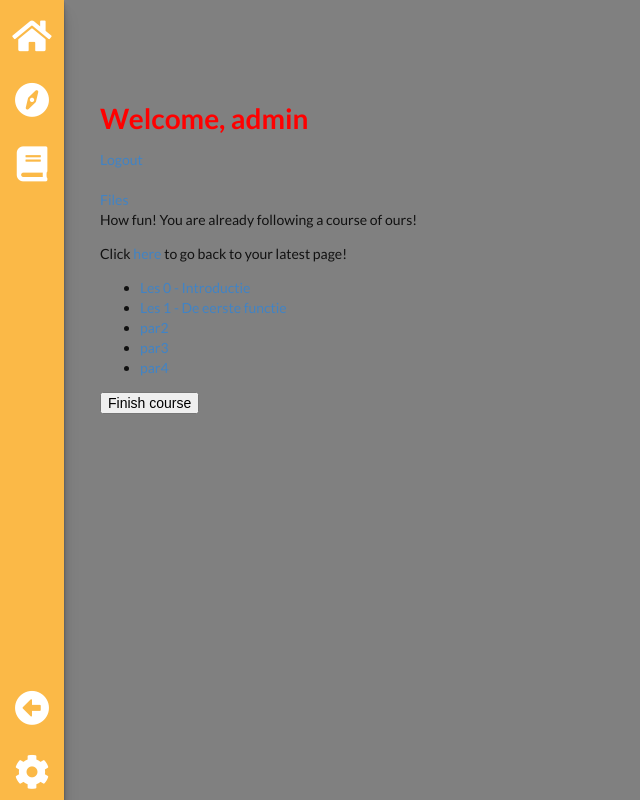
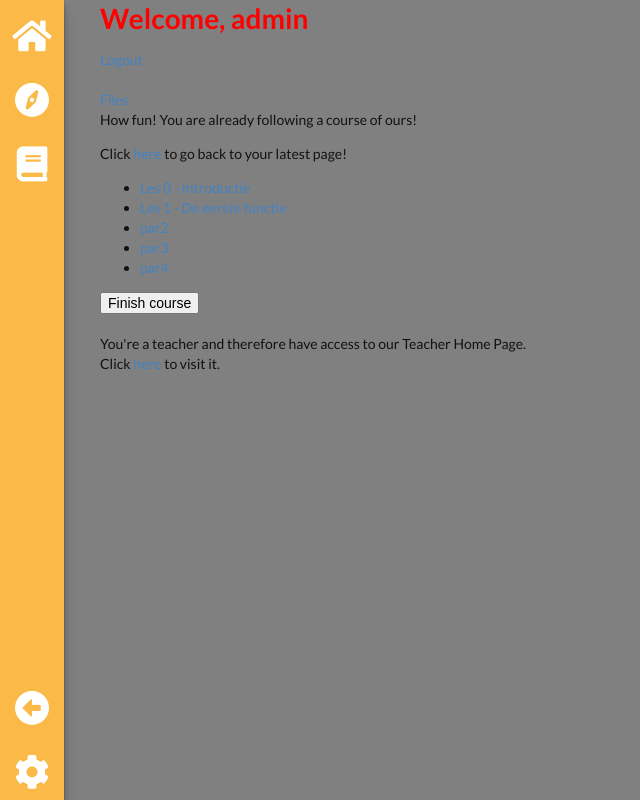
Before and after one commit to 126511/groteprogrammeer-ARCHIVE, a Django app: page /user in a window 1280 px wide. Shown: the whole page, without its empty margins (0-640 px from the left). Run offline with Django 3.2, Linux system fonts and the light colour scheme; a user stored in the database is signed in; data comes from the database, SQL or seed files in the repository; both versions use the stored data as it was after the commit.

Commit message:
started on teach functionality

```diff
--- a/docs/admin.py
+++ b/docs/admin.py
@@ -1,5 +1,5 @@
 from django.contrib import admin
 from .models import Term
 
-# Register your models here.
+# Import the models from models.py into the admin page
 admin.site.register(Term)
--- a/docs/urls.py
+++ b/docs/urls.py
@@ -1,6 +1,7 @@
 from django.urls import path
 from . import views
 
+# Define all urls from the docs webapp
 urlpatterns = [
     path("index/", views.docsindex, name="docsindex"),
     path("<slug:term>/", views.definition, name="definition"),
--- a/files/templates/files/file_view.html
+++ b/files/templates/files/file_view.html
@@ -108,6 +108,7 @@
 
 </div>
 
+{{ docs }}
 <input type="hidden" id="docs" name="docs" value="{{ docs }}">
 
 <script>
--- a/files/views.py
+++ b/files/views.py
@@ -84,7 +84,7 @@ def file_view(request, chapterpath, path):
     docs = dict()
 
     for every in d:
-       docs[every.term] = every.definition
+       docs[every.link] = every.definition
 
     jsonobj = json.dumps(docs)
 
--- a/home/admin.py
+++ b/home/admin.py
@@ -1,8 +1,9 @@
 from django.contrib import admin
-from .models import Course, Courselist, Progress, OldProgress
+from .models import Course, Courselist, Progress, OldProgress, Teachers
 
-# Register your models here.
+# Import the models from models.py into the admin page
 admin.site.register(Course)
 admin.site.register(Courselist)
 admin.site.register(Progress)
 admin.site.register(OldProgress)
+admin.site.register(Teachers)
--- a/home/models.py
+++ b/home/models.py
@@ -4,38 +4,70 @@ from files.models import LatestPage, Filepage
 
 # Create your models here.
 
+# Model lists all courses
 class Courselist(models.Model):
+    # Storing their name (e.g. Chapter 1)
     name = models.CharField(max_length=64)
+    # and their starting page (e.g. Paragraph 1)
     start = models.ForeignKey(Filepage, on_delete=models.CASCADE, null=True, blank=True)
 
+    # Define this model's name for the admin page
     def __str__(self):
         return "Course " + self.name + " at /" + self.start.chapterpath
 
+# Model that combines a course with a user
 class Course(models.Model):
+    # Storing the user
     user = models.ForeignKey(User, on_delete=models.CASCADE)
+    # and their course
     course = models.ForeignKey(Courselist, on_delete=models.CASCADE)
 
+    # Define this model's name for the admin page
     def __str__(self):
         return "User " + self.user.username + " studies " + str(self.course.name)
 
-
-
+# Model that stores the user's current progress
 class Progress(models.Model):
+    # Storing their course,
     course = models.ForeignKey(Course, on_delete=models.CASCADE)
+    # the page of the progress were saving
     path = models.ForeignKey(Filepage, on_delete=models.CASCADE)
+    # and whether it's completed or not
     completed = models.BooleanField(default=False)
 
+    # Define this model's name for the admin page
     def __str__(self):
         return str(self.course.user) + "'s progress for " + self.path.path + " of " + self.course.course.name + " is " + str(self.completed)
 
+    # Make sure the same course and path can never be together: a user can never have 2 progresses for the same page
     class Meta:
         unique_together = ('course', 'path')
 
+# Model that stores progress of courses user are not currently signed in to
 class OldProgress(models.Model):
+    # Storing the user,
     user = models.ForeignKey(User, on_delete=models.CASCADE, null=True, blank=True)
+    # the course it belongs to
     course = models.ForeignKey(Courselist, on_delete=models.CASCADE, null=True, blank=True)
+    # the page it belongs to
     path = models.ForeignKey(Filepage, on_delete=models.CASCADE, null=True, blank=True)
+    # and whether it's completed
     completed = models.BooleanField(default=False)
 
+    # Define this model's name for the admin page
     def __str__(self):
         return str(self.user) + "'s progress for " + self.path.path + " of " + self.course.name + " is " + str(self.completed)
+
+# Model that stores what users are teachers
+class Teachers(models.Model):
+    # Storing the user
+    user = models.ForeignKey(User, on_delete=models.CASCADE, null=True, blank=True)
+    # and a bool whether they're teacher
+    teacher = models.BooleanField(default=False)
+
+    # Define this model's name for the admin page
+    def __str__(self):
+        if self.teacher:
+            return str(self.user) + " is a teacher"
+        else:
+            return str(self.user) + " is a student"
--- a/home/templates/home/layout.html
+++ b/home/templates/home/layout.html
@@ -145,6 +145,7 @@ body {
     {% endblock %}
   </div>
     {% if message %}
+      {{message}}
     <!-- error and succession messages-->
     {% endif %}
 </body>
--- a/home/templates/home/user.html
+++ b/home/templates/home/user.html
@@ -38,8 +38,6 @@
         </p>
     {% endif %}
 
-
-
     <ul>
     {% for path in pathslist %}
         <li>
@@ -55,4 +53,11 @@
     </form>
     {% endif %}
 
+    {% if teacher %}
+    <div>
+        <br>You're a teacher and therefore have access to our Teacher Home Page. <br>
+        Click <a href="/teacher">here</a> to visit it.
+    </div>
+    {% endif %}
+
 {% endblock %}
--- a/home/templates/home/userlayout.html
+++ b/home/templates/home/userlayout.html
@@ -162,7 +162,7 @@
         </a>
       </div>
     </div>
-    <div style="padding:100px;">
+    <div style="margin-left:100px;">
     {% block body %}
     {% endblock %}
     </div>
--- a/home/urls.py
+++ b/home/urls.py
@@ -1,17 +1,30 @@
 from django.urls import path
 from . import views
 
-
+# Define all urls for the home webapp
 urlpatterns = [
+    # No template, decides whether a user should see the "index" or "user" page
     path("", views.home_index, name="home_index"),
+    # Page where users can log in into their accounts
     path("login", views.login_view, name="login"),
+    # Page where users can log out of their accounts
     path("logout", views.logout_view, name="logout"),
+    # Page for all visitor of the site, even those without an account
     path("index", views.index, name="index"),
+    # Homepage for all users
     path("user", views.user, name="user"),
+    # Homepage for all teachers, only visible if they are a teacher
+    path("teacher", views.teacher, name="teacher"),
+    # Page where users can sign up for a free account
     path("register", views.register, name="register"),
+    # No template, gets the progress data from the database
     path("progress", views.progress, name="progress"),
+    # No template, deletes a student from a current course
     path("leavecourse", views.leavecourse, name="leavecourse"),
+    # Page that tells about us
     path("about-us", views.about_us, name="about-us"),
+    # PAge that tells about the school thesis
     path("pws", views.pws, name="pws"),
+    # Page that holds contact information
     path("contact", views.contact, name="contact")
 ]
--- a/home/views.py
+++ b/home/views.py
@@ -5,7 +5,7 @@ from django.urls import reverse, resolve
 from django.contrib.auth.decorators import login_required
 from django.contrib.auth.models import User
 from django.contrib.auth.forms import UserCreationForm
-from .models import Course, Courselist, Progress, OldProgress
+from .models import Course, Courselist, Progress, OldProgress, Teachers
 from files.models import Filepage
 
 # Create your views here.
@@ -129,10 +129,23 @@ def user(request, message = None, status_code = None):
         pathslist = Progress.objects.filter(course=c)
         pathslist = sorted(pathslist, key=makeKey)
 
-        # Render their page, with the correct course
+        # Found out whether a user is a teacher
+        teacher = False
+        try:
+            # Get their data from the teacher's model
+            t = Teachers.objects.get(user=user)
+            # If they are a teacher, set it to true
+            if t.teacher:
+                teacher = True
+        # Else keep it false
+        except:
+            pass
+
+        # Render their page, with the correct course and other data
         return render(request, "home/user.html", {
             "course":course,
             "pathslist":pathslist,
+            "teacher":teacher
         })
 
 # Register a user
@@ -206,11 +219,34 @@ def leavecourse(request):
     # Redirect them to their homepage
     return HttpResponseRedirect("/user")
 
+# Render correct template
 def about_us(request):
     return render(request, "home/about-us.html")
 
+# Render correct template
 def pws(request):
     return render(request, "home/pws.html")
 
+# Render correct template
 def contact(request):
     return render(request, "home/contact.html")
+
+# Homepage for all teachers
+def teacher(request):
+    # Get their user ids
+    uid = request.user.id
+    user = User.objects.get(id=uid)
+
+    # Found out whether they are teachers
+    try:
+        # Get their data from teachers model
+        t = Teachers.objects.get(user=user)
+        # If their are not a teacher: redirect to correct page
+        if t.teacher == False:
+            return HttpResponseRedirect("/user")
+    # If we didn't find them in the system, also redirect
+    except:
+        return HttpResponseRedirect("/user")
+
+    # Render the correct page with corresponding data
+    return render(request, "home/teacher.html")
```
Also changed, not shown: docs/models.py (+10 -0 lines), home/templates/home/teacher.html (added, +8 -0 lines), db.sqlite3.
